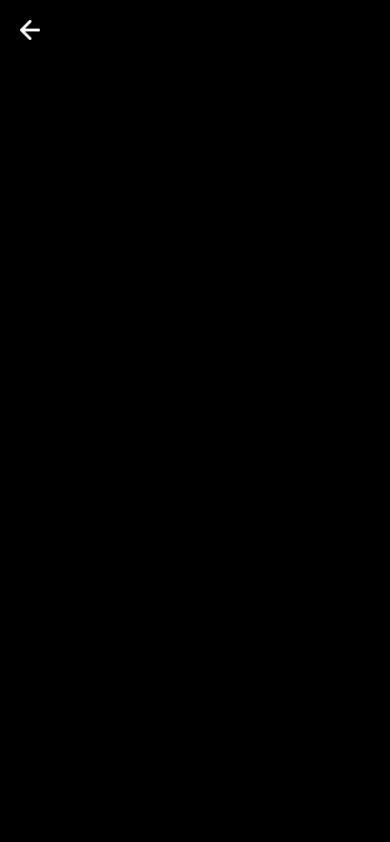
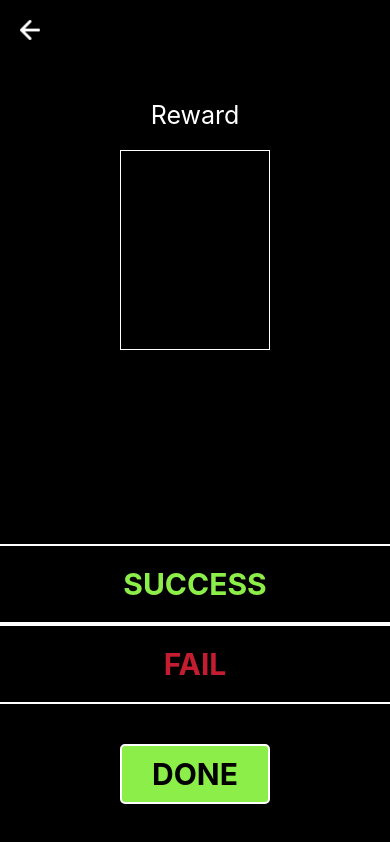
Before and after one commit to opctraining/HackAtom-Opct-App, a React Native app: screen /Reward in a window 390 px wide. Built offline with nearby package versions, Linux system fonts and the light colour scheme.

Commit message:
reward_screen

```diff
--- a/src/components/Header.tsx
+++ b/src/components/Header.tsx
@@ -32,6 +32,7 @@ const styles = StyleSheet.create({
     justifyContent: "space-between",
     alignItems: "center",
     paddingVertical: 20,
-    marginTop: getStatusBarHeight()
+    marginTop: getStatusBarHeight(),
+    paddingHorizontal: 20
   }
 });
--- a/src/navigators/index.tsx
+++ b/src/navigators/index.tsx
@@ -12,7 +12,7 @@ const GlobalNav = () => {
       <Stack.Navigator
         screenOptions={
           {
-            cardStyle: { backgroundColor: "black", paddingHorizontal: 20 },
+            cardStyle: { backgroundColor: "black" },
             cardStyleInterpolator:
               Platform.OS === "android" ?
                 CardStyleInterpolators.forFadeFromBottomAndroid :
--- a/src/screens/reward/index.tsx
+++ b/src/screens/reward/index.tsx
@@ -1,13 +1,42 @@
-import { StyleSheet, Text, View } from 'react-native';
-import React from 'react';
+import { Dimensions, StyleSheet, Text, TouchableOpacity, View } from 'react-native';
+import React, { useState } from 'react';
 import Header from '../../components/Header';
+import { getBottomSpace } from 'react-native-iphone-x-helper';
 
 const Reward = () => {
+  const [isSuccess, setIsSuccess] = useState(true);
   return (
     <>
       <Header />
-      <View>
-        <Text>Reward</Text>
+      <View style={styles.container}>
+        <View style={{ marginTop: 40, alignSelf: "center", marginBottom: "auto" }}>
+          <Text style={[styles.text, { textAlign: "center" }]}>Reward</Text>
+          <View style={{ width: 150, height: 200, borderColor: "white", borderWidth: 1, marginTop: 20 }} />
+        </View>
+        {isSuccess ?
+          <>
+            <View style={styles.box}>
+              <Text style={[styles.text, { fontSize: 30, color: "#8CEE49", fontWeight: "700" }]}>SUCCESS</Text>
+            </View>
+            <View style={styles.box}>
+              <Text style={[styles.text, { fontSize: 30, color: "#c41d30", fontWeight: "700" }]}>FAIL</Text>
+            </View>
+          </>
+          :
+          <View style={styles.box}>
+            <Text style={styles.text}>Fail</Text>
+          </View>
+        }
+        <TouchableOpacity style={{
+          alignSelf: "center",
+          backgroundColor: "#8CEE49",
+          marginBottom: getBottomSpace() + 40,
+          paddingHorizontal: 30, justifyContent: "center", borderRadius: 5,
+          borderWidth: 2, borderColor: "white", marginTop: 40,
+          paddingVertical: 10
+        }}>
+          <Text style={{ fontSize: 30, fontWeight: "700" }}>DONE</Text>
+        </TouchableOpacity>
       </View>
     </>
   );
@@ -15,4 +44,20 @@ const Reward = () => {
 
 export default Reward;
 
-const styles = StyleSheet.create({});
+const styles = StyleSheet.create({
+  container: {
+    flex: 1
+  },
+  text: {
+    color: "white",
+    fontSize: 25,
+  },
+  box: {
+    alignSelf: "center", borderTopWidth: 2,
+    borderBottomWidth: 2,
+    borderColor: "white",
+    width: Dimensions.get("window").width,
+    alignItems: "center",
+    paddingVertical: 20
+  }
+});
```
